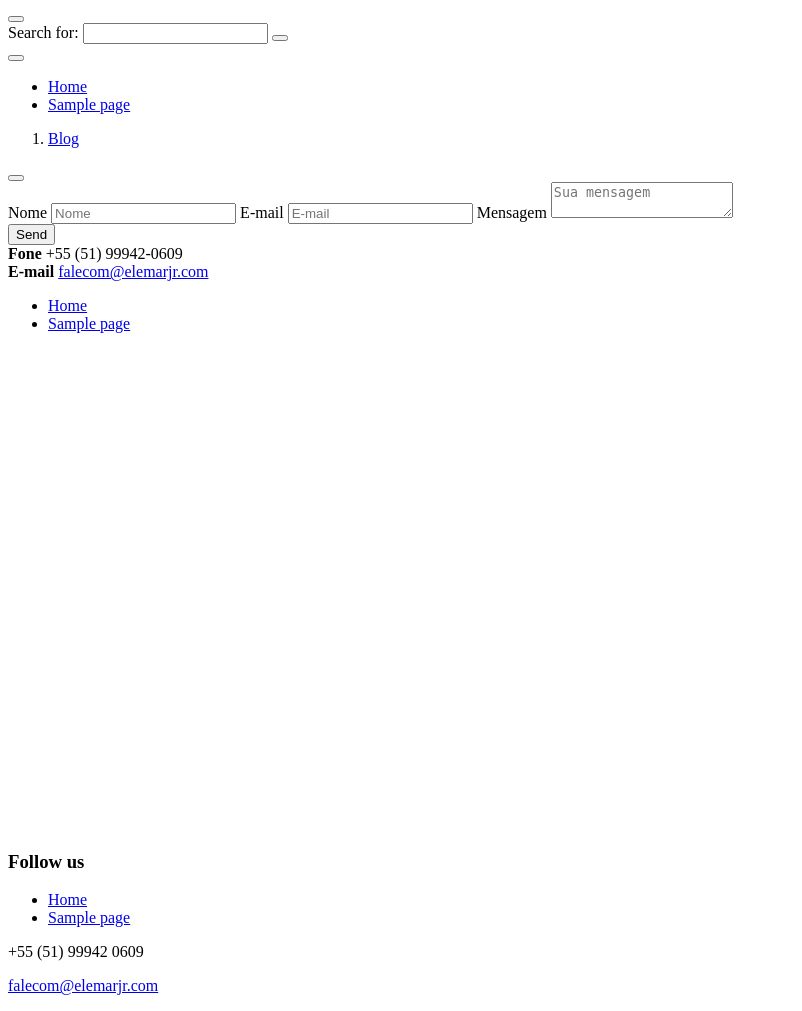
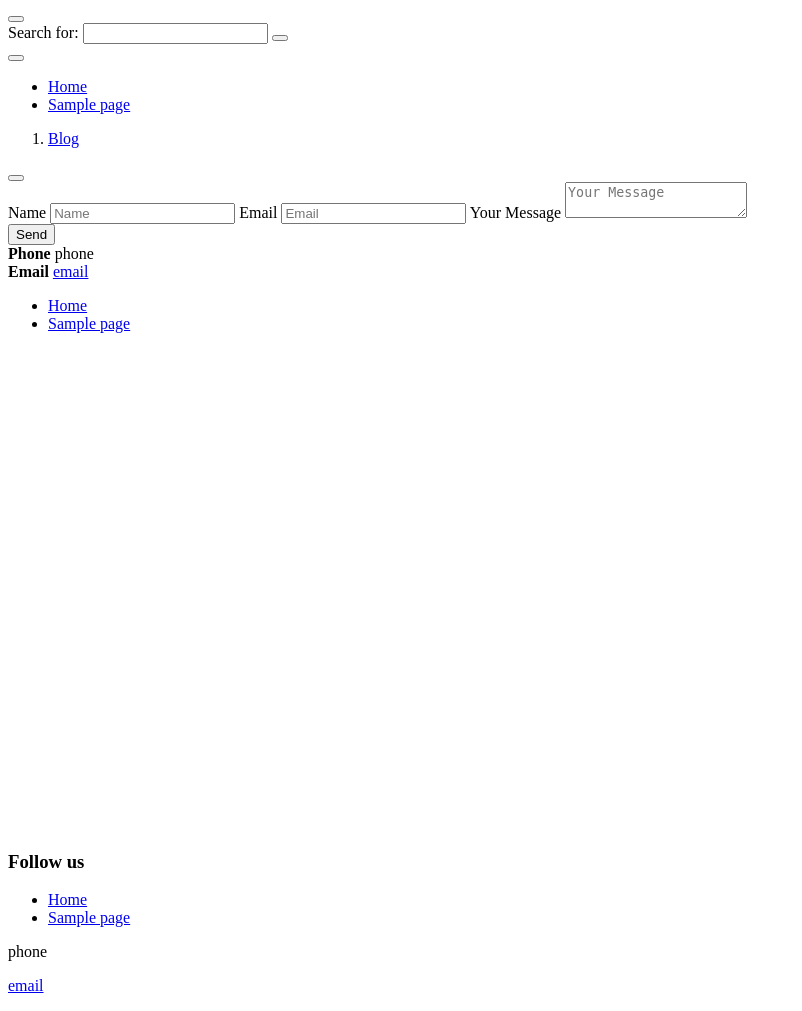
Before and after one commit to ElemarJR/blog_theme, a WordPress theme: template app/template/page-templates/contact.php in a window 1280 px wide. Shown: the part 503-1514 px from the top of the page, without its empty margins (0-802 px from the left). Run offline with PHP 8.4 and a stand-in for WordPress, Linux system fonts and the light colour scheme; the site name, menu and one post (Sample post) are stand-ins, and other content is empty.

Commit message:
Update translation strings

```diff
--- a/app/template/footer.php
+++ b/app/template/footer.php
@@ -3,7 +3,9 @@
 <footer id="colophon" class="site-footer">
 	<div class="site-info container">
 		<div class="site-branding">
-			<img src="<?php echo esc_url( get_template_directory_uri() . '/assets/images/logo.svg' ); ?>" alt="<?php echo esc_attr( get_bloginfo( 'name' ) )?>">
+			<a href="<?php echo esc_url( home_url( '/' ) ) ?>">
+				<img src="<?php echo esc_url( get_template_directory_uri() . '/assets/images/logo.svg' ); ?>" alt="<?php echo esc_attr( get_bloginfo( 'name' ) )?>">
+			</a>
 		</div><!-- .site-branding -->
 
 		<div class="follow-us">
@@ -12,9 +14,11 @@
 		</div>
 
 		<div class="contact-info">
-			<p>+55 (51) 99942 0609</p>
+			<p><?php echo esc_html( pll__( 'phone' ) ) ?></p>
 			<p>
-				<a href="mailto:falecom@elemarjr.com">falecom@elemarjr.com</a>
+				<a href="<?php echo esc_url( 'mailto:' . pll__( 'email' ) ) ?>">
+					<?php echo esc_html( pll__( 'email' ) ) ?>
+				</a>
 			</p>
 		</div>
 	</div><!-- .site-info -->
--- a/app/template/page-templates/contact.php
+++ b/app/template/page-templates/contact.php
@@ -27,16 +27,16 @@ get_header(); ?>
 	<article id="post-<?php the_ID(); ?>" <?php post_class( 'contact--container' ) ?>>
 		<form action="#" method="POST" class="contact--form form">
 			<label for="" class="form--half">
-				<span class="screen-reader-text">Nome</span>
-				<input type="text" placeholder="Nome" />
+				<span class="screen-reader-text"><?php esc_html_e( 'Name' ) ?></span>
+				<input type="text" placeholder="<?php esc_attr_e( 'Name' ) ?>" />
 			</label>
 			<label for="" class="form--half">
-				<span class="screen-reader-text">E-mail</span>
-				<input type="text" placeholder="E-mail" />
+				<span class="screen-reader-text"><?php esc_html_e( 'Email' ) ?></span>
+				<input type="text" placeholder="<?php esc_attr_e( 'Email' ) ?>" />
 			</label>
 			<label for="">
-				<span class="screen-reader-text">Mensagem</span>
-				<textarea placeholder="Sua mensagem"></textarea>
+				<span class="screen-reader-text"><?php esc_html_e( 'Your Message', 'elemarjr' ) ?></span>
+				<textarea placeholder="<?php esc_attr_e( 'Your Message', 'elemarjr' ) ?>"></textarea>
 			</label>
 			<div class="form--submit-wrapper">
 				<input type="submit" class="button button__tiffany" value="<?php echo esc_attr_e( 'Send', 'elemarjr' ) ?>" />
@@ -48,16 +48,18 @@ get_header(); ?>
 				<div class="contact--info--item">
 					<i class="bordered-icon bordered-icon__white bordered-icon__big i-phone"></i>
 					<div class="contact--info--data">
-						<strong>Fone</strong>
-						+55 (51) 99942-0609
+						<strong><?php esc_html_e( 'Phone', 'elemarjr' ) ?></strong>
+						<?php echo esc_html( pll__( 'phone' ) ) ?>
 					</div>
 				</div>
 
 				<div class="contact--info--item">
 					<i class="bordered-icon bordered-icon__white bordered-icon__big i-mail-filled"></i>
 					<div class="contact--info--data">
-						<strong>E-mail</strong>
-						<a href="#">falecom@elemarjr.com</a>
+						<strong><?php esc_html_e( 'Email' ) ?></strong>
+						<a href="<?php echo esc_url( 'mailto:' . pll__( 'email' ) ) ?>">
+							<?php echo esc_html( pll__( 'email' ) ) ?>
+						</a>
 					</div>
 				</div>
 			</div>
```
Also changed, not shown: src/Integration/Polylang/Polylang.php (+10 -0 lines), 3 other files.
